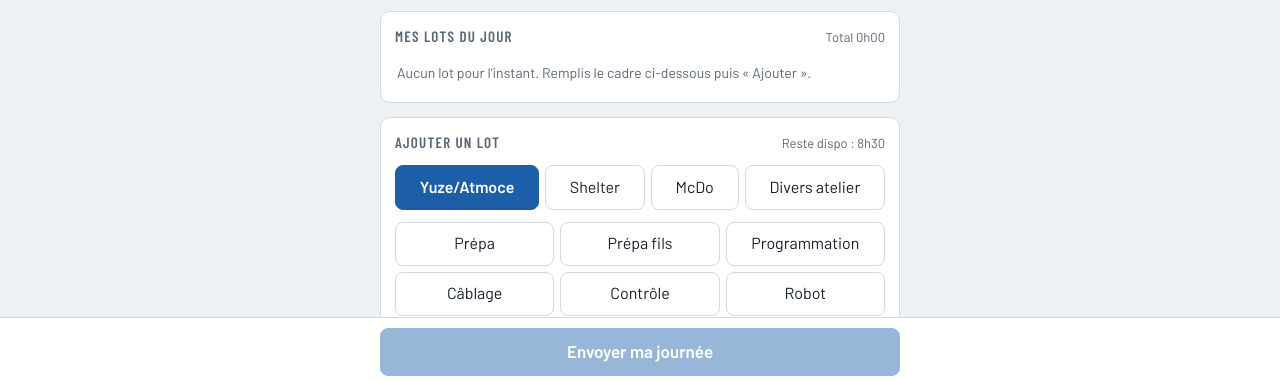
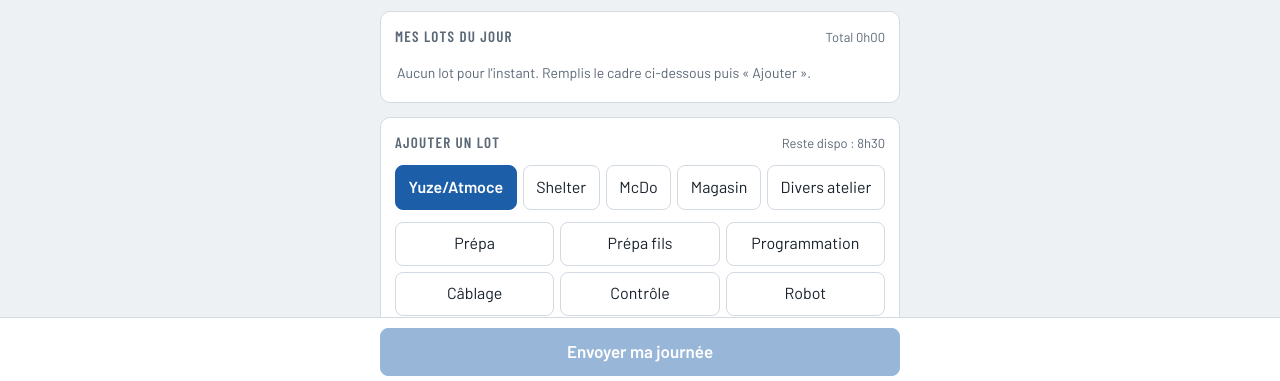
Before and after one commit to Atelier-serie/Pointage, a plain HTML site: page index.html in a window 1280 px wide. Shown: the part 414-795 px from the top of the page. Drawn offline with nearby package versions, Linux system fonts and the light colour scheme.

Commit message:
Add files via upload

```diff
--- a/index.html
+++ b/index.html
@@ -157,6 +157,7 @@ button:disabled{opacity:.45;cursor:default}
       <button id="lYuze" aria-pressed="true">Yuze/Atmoce</button>
       <button id="lShelter" aria-pressed="false">Shelter</button>
       <button id="lMcDo" aria-pressed="false">McDo</button>
+      <button id="lMag" aria-pressed="false">Magasin</button>
       <button id="lDivers" aria-pressed="false">Divers atelier</button>
     </div>
     <div class="chips" id="details" role="group" aria-label="Détail heures"></div>
@@ -214,9 +215,10 @@ button:disabled{opacity:.45;cursor:default}
 // ---------- Configuration (lien Forms pré-rempli : NOM, DATE, DETAIL, TOTAL comme valeurs repères)
 const FORM_TEMPLATE = "https://forms.cloud.microsoft/Pages/ResponsePage.aspx?id=kP70XPwwDEC7J6qKvEznn6Ni1tal26lEjqYnsNiF8bVUQUlKTlJURVY3RFNKQjVCUURCOU8zTjRDWC4u&rf4d17d8abc0c46f183b413df000949b6=NOM&r284fbb1cb6ba41718e93dd3a1c037e24=DATE&re245ff36a8384a53861f19479e9cf24c=DETAIL&r9d1485f3aac2460ea477379ed499888c=TOTAL";
 // Opérations = liste Base!H du fichier « Suivi productivité Série »
-const LABELS = { Yuze:"Yuze/Atmoce", Shelter:"Shelter", McDo:"McDo", Divers:"Divers atelier" };
+const LABELS = { Yuze:"Yuze/Atmoce", Shelter:"Shelter", McDo:"McDo", Mag:"Magasin", Divers:"Divers atelier" };
 const DETAILS = {
   McDo: ["Prépa","Câblage","Contrôle"],
+  Mag: ["Prépa magasin"],
   Yuze: ["Prépa","Prépa fils","Programmation","Câblage","Contrôle","Robot"],
   Shelter: ["Prépa caisse","Tableaux","AGCP","Intégration","Contrôle"]
 };
@@ -310,7 +312,7 @@ function render(){
 }
 
 function renderEditor(){
-  ["Yuze","Shelter","McDo","Divers"].forEach(g => $("l"+g).setAttribute("aria-pressed", String(E.ligne===g)));
+  ["Yuze","Shelter","McDo","Mag","Divers"].forEach(g => $("l"+g).setAttribute("aria-pressed", String(E.ligne===g)));
   const box=$("details"); box.innerHTML=""; box.hidden = E.ligne==="Divers";
   (DETAILS[E.ligne]||[]).forEach(o=>{ const b=document.createElement("button"); b.type="button"; b.textContent=o; b.setAttribute("aria-pressed", String(E.op===o)); b.onclick=()=>{ keepInputs(); E.op=o; renderEditor(); }; box.appendChild(b); });
   press(E.type==="aff"?$("tAff"):$("tLot"), E.type==="aff"?$("tLot"):$("tAff"));
@@ -368,6 +370,7 @@ $("tAff").onclick = () => { keepInputs(); E.type="aff"; renderEditor(); };
 $("lYuze").onclick = () => setLigne("Yuze");
 $("lShelter").onclick = () => setLigne("Shelter");
 $("lMcDo").onclick = () => setLigne("McDo");
+$("lMag").onclick = () => setLigne("Mag");
 $("lDivers").onclick = () => setLigne("Divers");
 function setLigne(g){
   keepInputs();
```
